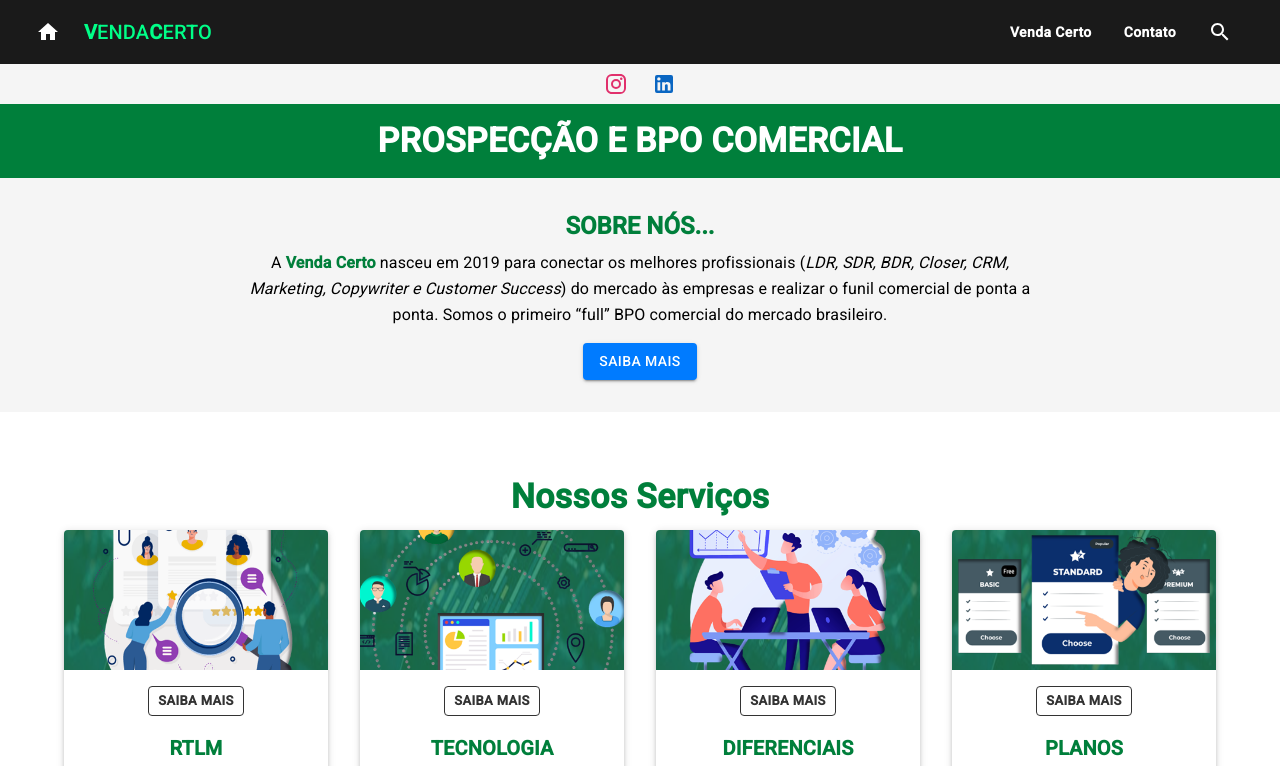
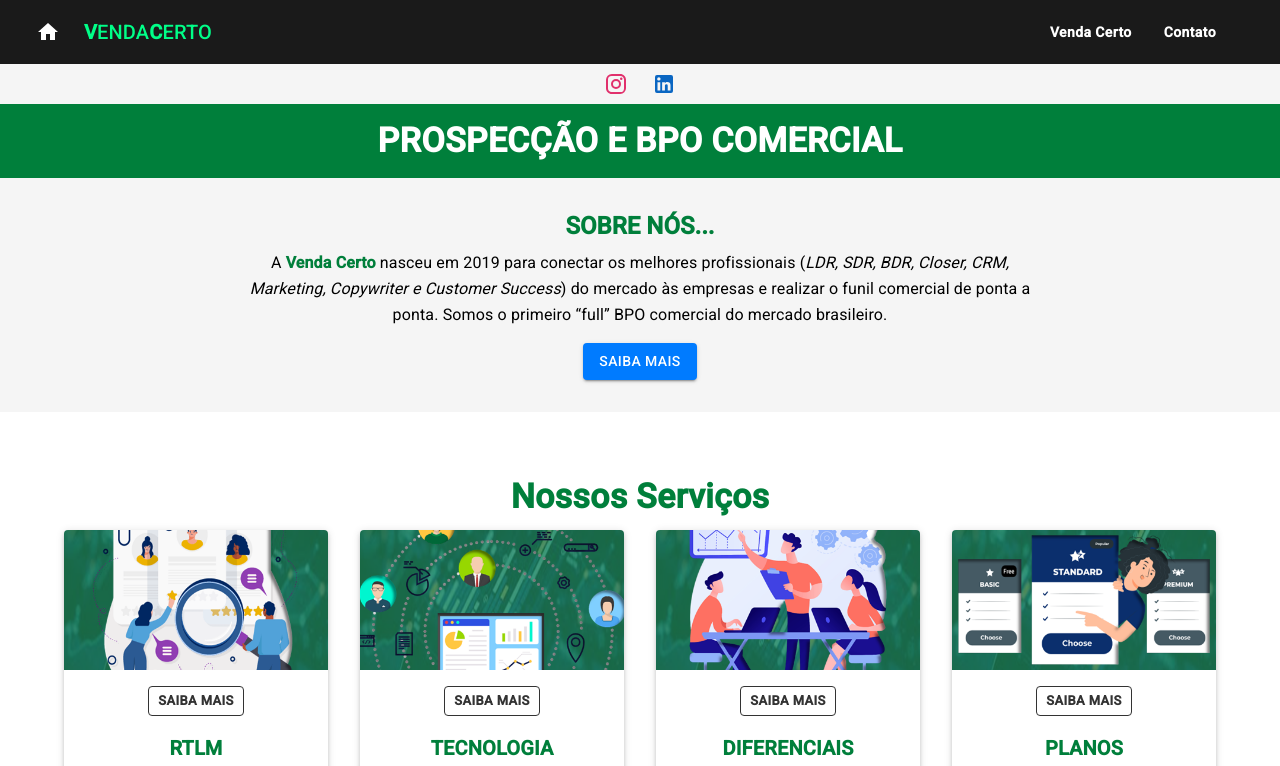
Before and after one commit to PatrickAngrezani/right-sell-react-project, a React (Create React App) app: page / in a window 1280 px wide. Shown: the top 766 px of the page. Built offline with nearby package versions, Linux system fonts and the light colour scheme.

Commit message:
section buttons working in any page

```diff
--- a/src/App.tsx
+++ b/src/App.tsx
@@ -40,17 +40,26 @@ const PageWrapper: React.FC<{ children: React.ReactNode }> = ({ children }) => {
 };
 
 function App() {
+  const [scrollTarget, setScrollTarget] = useState<string | null>(null);
   const aboutRef = useRef<HTMLDivElement>(null);
   const servicesRef = useRef<HTMLDivElement>(null);
   const clientsRef = useRef<HTMLDivElement>(null);
 
+  useEffect(() => {
+    if (scrollTarget) {
+      const refs: { [key: string]: React.RefObject<HTMLDivElement> } = {
+        about: aboutRef,
+        services: servicesRef,
+        clients: clientsRef,
+      };
+      refs[scrollTarget]?.current?.scrollIntoView({ behavior: "smooth" });
+      setScrollTarget(null);
+    }
+  }, [scrollTarget]);
+
   return (
     <Router>
-      <Header
-        aboutRef={aboutRef}
-        servicesRef={servicesRef}
-        clientsRef={clientsRef}
-      />
+      <Header setScrollTarget={setScrollTarget} />
       <PageWrapper>
         <Routes>
           <Route
--- a/src/components/Header.tsx
+++ b/src/components/Header.tsx
@@ -9,26 +9,20 @@ import {
   Menu,
   MenuItem,
 } from "@mui/material";
-import SearchIcon from "@mui/icons-material/Search";
 import HomeIcon from "@mui/icons-material/Home";
 import { colors } from "../colors.tsx";
-import { useNavigate } from "react-router-dom";
+import { useLocation, useNavigate } from "react-router-dom";
 
 type HeaderProps = {
-  aboutRef: React.RefObject<HTMLDivElement>;
-  servicesRef: React.RefObject<HTMLDivElement>;
-  clientsRef: React.RefObject<HTMLDivElement>;
+  setScrollTarget: React.Dispatch<React.SetStateAction<string | null>>;
 };
 
-const Header: React.FC<HeaderProps> = ({
-  aboutRef,
-  servicesRef,
-  clientsRef,
-}) => {
+const Header: React.FC<HeaderProps> = ({ setScrollTarget }) => {
   const [anchorE1, setAnchorE1] = React.useState<null | HTMLElement>(null);
   const isMenuOpen = Boolean(anchorE1);
 
   const navigate = useNavigate();
+  const location = useLocation();
 
   const handleMenuOpen = (event: React.MouseEvent<HTMLElement>) => {
     setAnchorE1(event.currentTarget);
@@ -42,8 +36,13 @@ const Header: React.FC<HeaderProps> = ({
     navigate("/");
   };
 
-  const scrollToSection = (ref: React.RefObject<HTMLDivElement>) => {
-    ref.current?.scrollIntoView({ behavior: "smooth" });
+  const handleNavigation = (section: string) => {
+    if (location.pathname !== "/") {
+      setScrollTarget(section);
+      navigate("/");
+    } else {
+      setScrollTarget(section);
+    }
     handleMenuClose();
   };
 
@@ -103,13 +102,13 @@ const Header: React.FC<HeaderProps> = ({
           anchorOrigin={{ vertical: "bottom", horizontal: "center" }}
           transformOrigin={{ vertical: "top", horizontal: "center" }}
         >
-          <MenuItem onClick={() => scrollToSection(aboutRef)}>
+          <MenuItem onClick={() => handleNavigation("about")}>
             Sobre Nós
           </MenuItem>
-          <MenuItem onClick={() => scrollToSection(servicesRef)}>
+          <MenuItem onClick={() => handleNavigation("services")}>
             Serviços
           </MenuItem>
-          <MenuItem onClick={() => scrollToSection(clientsRef)}>
+          <MenuItem onClick={() => handleNavigation("clients")}>
             Clientes
           </MenuItem>
         </Menu>
@@ -130,10 +129,6 @@ const Header: React.FC<HeaderProps> = ({
         >
           Contato
         </Button>
-
-        <IconButton color="inherit">
-          <SearchIcon />
-        </IconButton>
       </Toolbar>
     </AppBar>
   );
```
